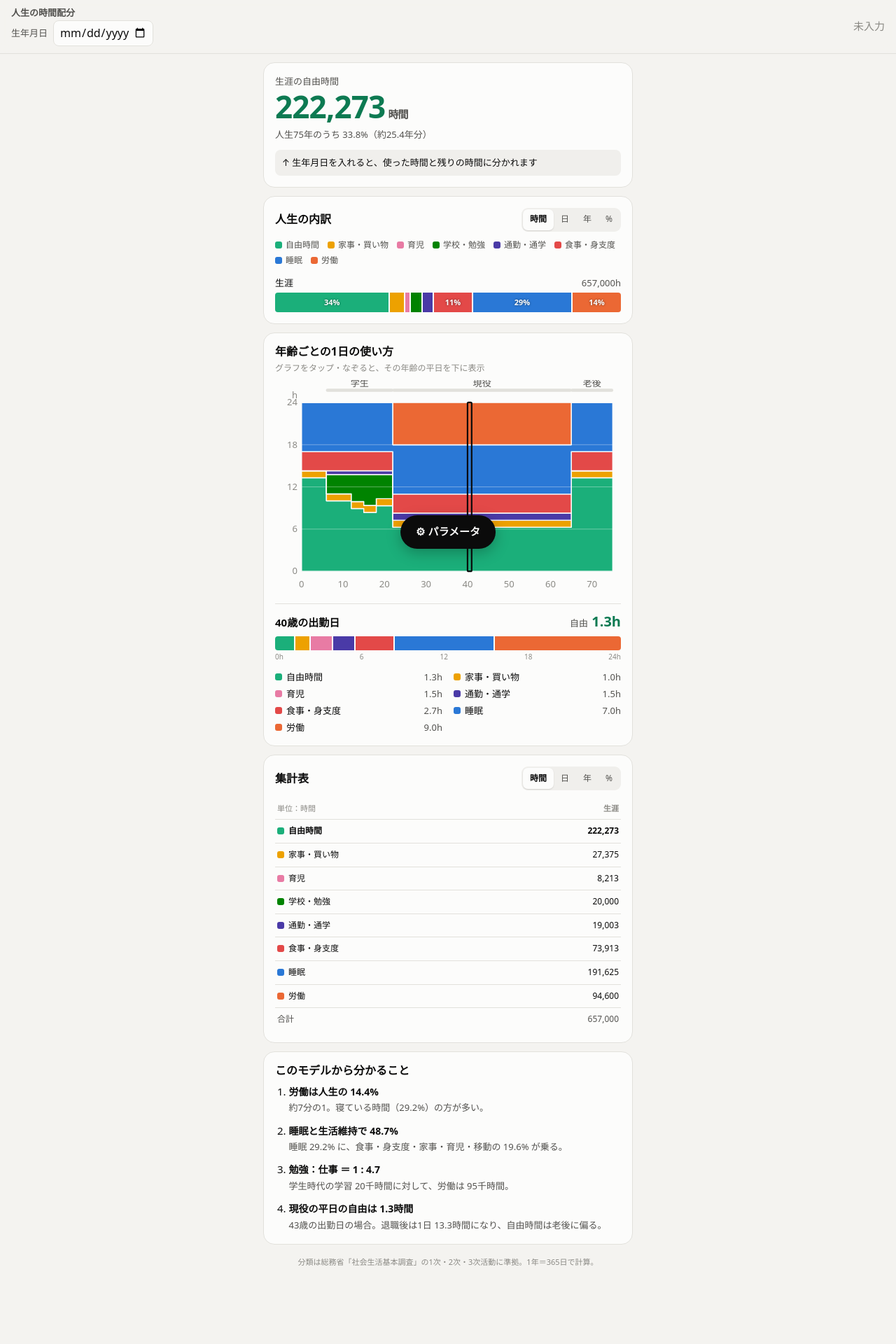
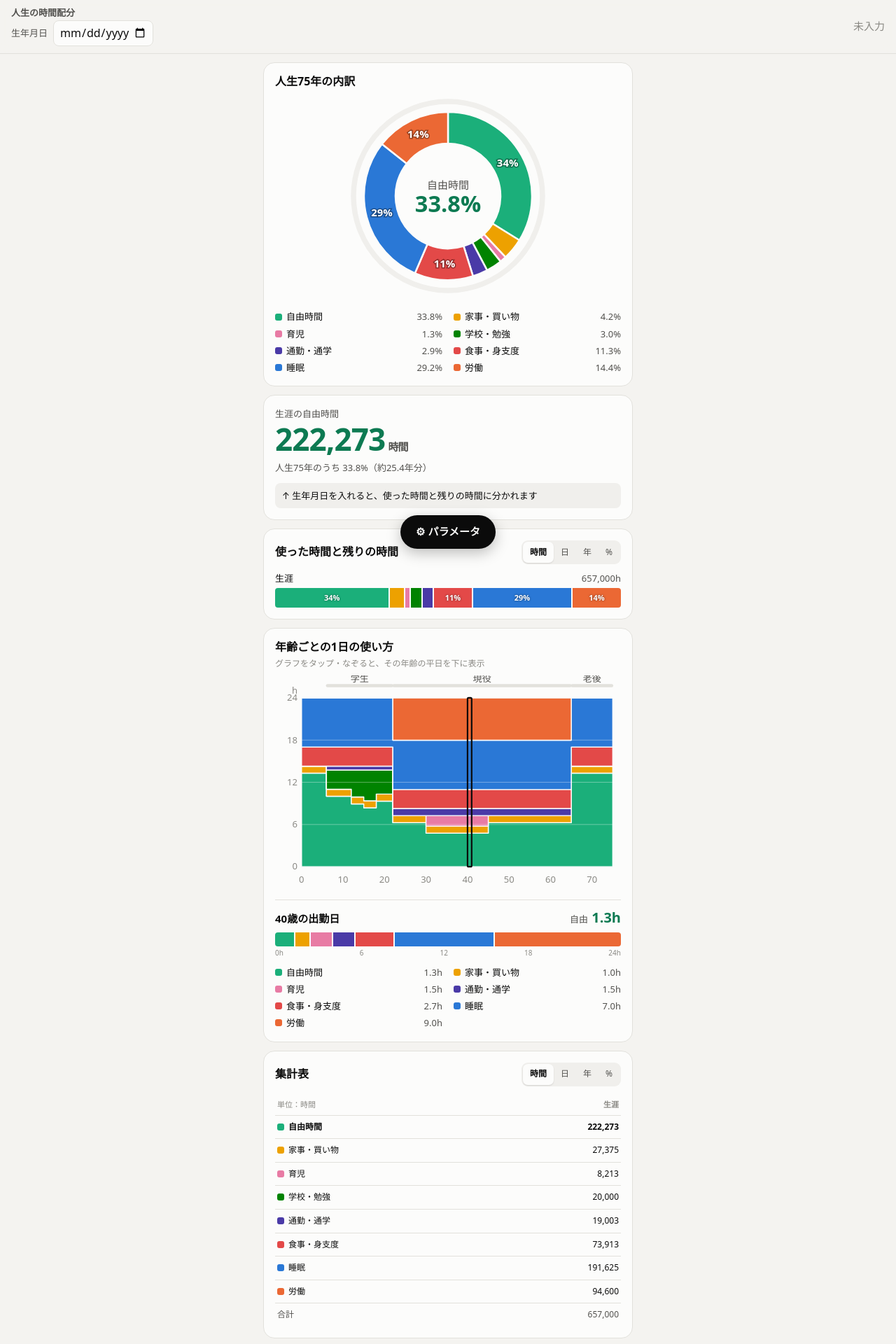
Before and after one commit to nekomami-create/lifeisfullofthings, a Preact app: page / in a window 1280 px wide. Shown: the top 1920 px of the page at 70% size. Built offline with nearby package versions, Linux system fonts and the light colour scheme.

Commit message:
Add lifetime pie chart at top, remove insights section
Co-Authored-By: Claude Opus 5.5 <noreply@anthropic.com>
Claude-Session: https://claude.ai/code/session_01HH3YkBnMMLm2s2roGbLtgG

```diff
--- a/src/App.tsx
+++ b/src/App.tsx
@@ -14,9 +14,8 @@ import { LifeBars } from './ui/LifeBars';
 import { AgeChart } from './ui/AgeChart';
 import { DayBreakdownView } from './ui/DayBreakdownView';
 import { TotalsTable } from './ui/TotalsTable';
-import { Insights } from './ui/Insights';
+import { LifePie } from './ui/LifePie';
 import { ParamSheet } from './ui/ParamSheet';
-import { Legend } from './ui/Legend';
 
 function useNow(intervalMs: number): Date {
   const [now, setNow] = useState(() => new Date());
@@ -68,14 +67,15 @@ export function App() {
           </p>
         )}
 
+        <LifePie params={params} life={life} age={age} />
+
         <SummaryCard params={params} age={age} now={now} life={life} rest={rest} />
 
         <section class="card">
           <div class="card-head">
-            <h2>人生の内訳</h2>
+            <h2>使った時間と残りの時間</h2>
             <UnitToggle unit={unit} onChange={setUnit} />
           </div>
-          <Legend />
           <LifeBars life={life} used={used} rest={rest} unit={unit} />
         </section>
 
@@ -92,11 +92,6 @@ export function App() {
             <UnitToggle unit={unit} onChange={setUnit} />
           </div>
           <TotalsTable life={life} used={used} rest={rest} unit={unit} />
-        </section>
-
-        <section class="card">
-          <h2>このモデルから分かること</h2>
-          <Insights params={params} life={life} age={age} rest={rest} />
         </section>
 
         <p class="foot">
--- a/src/styles.css
+++ b/src/styles.css
@@ -515,20 +515,87 @@ main {
   color: var(--text-2);
 }
 
-/* 洞察 */
-.insights {
-  margin: 8px 0 0;
-  padding-left: 1.3em;
+/* 人生の円グラフ */
+.pie {
+  display: block;
+  width: 100%;
+  max-width: 300px;
+  height: auto;
+  margin: 4px auto 0;
+}
+.pie-seg {
+  stroke: var(--surface);
+  stroke-width: 2;
+  stroke-linejoin: round;
+}
+.pie-track {
+  fill: none;
+  stroke: var(--surface-2);
+  stroke-width: 6;
+}
+.pie-progress {
+  fill: none;
+  stroke: var(--muted);
+  stroke-width: 6;
+  stroke-linecap: round;
+}
+.pie-now {
+  fill: var(--text);
+  stroke: var(--surface);
+  stroke-width: 2;
+}
+.pie-pct {
+  font-size: 12px;
+  font-weight: 700;
+  fill: #fff;
+  text-anchor: middle;
+  paint-order: stroke;
+  stroke: rgb(0 0 0 / 0.35);
+  stroke-width: 2.5;
+}
+.pie-c1 {
+  font-size: 12px;
+  fill: var(--text-2);
+  text-anchor: middle;
+}
+.pie-c2 {
+  font-size: 26px;
+  font-weight: 800;
+  fill: var(--accent-ink);
+  text-anchor: middle;
+  font-variant-numeric: tabular-nums;
+}
+.pie-note {
   display: flex;
-  flex-direction: column;
-  gap: 10px;
+  align-items: center;
+  justify-content: center;
+  gap: 6px;
+  margin: 4px 0 0;
+  font-size: 12px;
+  color: var(--text-2);
 }
-.insights b {
-  display: block;
-  font-size: 14px;
+.ring-sw {
+  width: 14px;
+  height: 4px;
+  border-radius: 2px;
+  background: var(--muted);
 }
-.insights span {
+.pie-legend {
+  list-style: none;
+  margin: 12px 0 0;
+  padding: 0;
+  display: grid;
+  grid-template-columns: 1fr 1fr;
+  gap: 4px 16px;
   font-size: 13px;
+}
+.pie-legend li {
+  display: flex;
+  align-items: center;
+  gap: 6px;
+}
+.pie-legend .num {
+  margin-left: auto;
   color: var(--text-2);
 }
 
--- a/src/ui/Insights.tsx
+++ /dev/null
@@ -1,68 +0,0 @@
-import { dayAt, sumTotals, totalsBetween, type Totals } from '../model/lifeModel';
-import type { Params } from '../model/params';
-import { fmt1 } from '../format';
-
-interface Props {
-  params: Params;
-  life: Totals;
-  age: number | null;
-  rest: Totals | null;
-}
-
-const pct = (v: number, total: number) => `${fmt1((v / total) * 100)}%`;
-
-export function Insights({ params, life, age, rest }: Props) {
-  const total = sumTotals(life);
-  const upkeep = life.care + life.housework + life.childcare + life.commute;
-  const items: { head: string; body: string }[] = [];
-
-  if (life.work > 0) {
-    items.push({
-      head: `労働は人生の ${pct(life.work, total)}`,
-      body: `約${Math.round(total / life.work)}分の1。寝ている時間（${pct(life.sleep, total)}）の方が多い。`,
-    });
-  }
-  items.push({
-    head: `睡眠と生活維持で ${pct(life.sleep + upkeep, total)}`,
-    body: `睡眠 ${pct(life.sleep, total)} に、食事・身支度・家事・育児・移動の ${pct(upkeep, total)} が乗る。`,
-  });
-  if (life.study > 0 && life.work > 0) {
-    items.push({
-      head: `勉強：仕事 ＝ 1 : ${fmt1(life.work / life.study)}`,
-      body: `学生時代の学習 ${Math.round(life.study / 1000)}千時間に対して、労働は ${Math.round(life.work / 1000)}千時間。`,
-    });
-  }
-
-  // 現役期の平日と老後の1日を比べる
-  const midWork = Math.floor((params.workStart + Math.min(params.workEnd, params.lifespan)) / 2);
-  if (params.workEnd > params.workStart && midWork < params.lifespan) {
-    const work = dayAt(params, midWork).hours.free;
-    const after = params.workEnd < params.lifespan ? dayAt(params, params.workEnd).hours.free : null;
-    items.push({
-      head: `現役の平日の自由は ${fmt1(Math.max(0, work))}時間`,
-      body:
-        after !== null
-          ? `${midWork}歳の出勤日の場合。退職後は1日 ${fmt1(after)}時間になり、自由時間は老後に偏る。`
-          : `${midWork}歳の出勤日の場合。通勤や家事を削るのが一番効くレバー。`,
-    });
-  }
-
-  if (age !== null && age < params.workEnd && rest && rest.free > 0 && params.workEnd < params.lifespan) {
-    const afterRetire = totalsBetween(params, params.workEnd, params.lifespan).free;
-    items.push({
-      head: `残りの自由時間の ${pct(afterRetire, rest.free)} は退職後`,
-      body: `${params.workEnd}歳以降に受け取る分。今使える自由は思ったより少ない。`,
-    });
-  }
-
-  return (
-    <ol class="insights">
-      {items.map((it) => (
-        <li key={it.head}>
-          <b>{it.head}</b>
-          <span>{it.body}</span>
-        </li>
-      ))}
-    </ol>
-  );
-}
--- a/src/ui/Legend.tsx
+++ /dev/null
@@ -1,14 +0,0 @@
-import { CATEGORIES } from '../model/lifeModel';
-
-export function Legend() {
-  return (
-    <ul class="legend">
-      {CATEGORIES.map((c) => (
-        <li key={c.key}>
-          <i class="sw" style={{ background: `var(--c-${c.key})` }} />
-          {c.label}
-        </li>
-      ))}
-    </ul>
-  );
-}
--- /dev/null
+++ b/src/ui/LifePie.tsx
@@ -0,0 +1,104 @@
+import { CATEGORIES, sumTotals, type Totals } from '../model/lifeModel';
+import type { Params } from '../model/params';
+import { fmt1 } from '../format';
+
+interface Props {
+  params: Params;
+  life: Totals;
+  age: number | null;
+}
+
+const S = 240;
+const C = S / 2;
+const R_OUT = 96;
+const R_IN = 60;
+const R_RING = 108;
+
+/** 12時の位置から時計回りに angle(0〜1) 進んだ点 */
+function pt(r: number, f: number): [number, number] {
+  const a = f * 2 * Math.PI - Math.PI / 2;
+  return [C + r * Math.cos(a), C + r * Math.sin(a)];
+}
+
+function sector(f0: number, f1: number): string {
+  // 1周ちょうどだと円弧が描けないので僅かに縮める
+  const e = Math.min(f1, f0 + 0.99999);
+  const large = e - f0 > 0.5 ? 1 : 0;
+  const [x0, y0] = pt(R_OUT, f0);
+  const [x1, y1] = pt(R_OUT, e);
+  const [x2, y2] = pt(R_IN, e);
+  const [x3, y3] = pt(R_IN, f0);
+  return `M${x0},${y0}A${R_OUT},${R_OUT} 0 ${large} 1 ${x1},${y1}L${x2},${y2}A${R_IN},${R_IN} 0 ${large} 0 ${x3},${y3}Z`;
+}
+
+function arc(r: number, f0: number, f1: number): string {
+  const e = Math.min(f1, f0 + 0.99999);
+  const [x0, y0] = pt(r, f0);
+  const [x1, y1] = pt(r, e);
+  return `M${x0},${y0}A${r},${r} 0 ${e - f0 > 0.5 ? 1 : 0} 1 ${x1},${y1}`;
+}
+
+export function LifePie({ params, life, age }: Props) {
+  const total = sumTotals(life);
+  let acc = 0;
+  const slices = CATEGORIES.map((c) => {
+    const f = Math.max(0, life[c.key]) / total;
+    const s = { ...c, f0: acc, f1: acc + f, f };
+    acc += f;
+    return s;
+  }).filter((s) => s.f > 0);
+  const progress = age === null ? null : Math.min(1, age / params.lifespan);
+
+  return (
+    <section class="card pie-card">
+      <h2>人生{params.lifespan}年の内訳</h2>
+      <svg class="pie" viewBox={`0 0 ${S} ${S}`} role="img" aria-label="生涯の時間配分の円グラフ">
+        <circle class="pie-track" cx={C} cy={C} r={R_RING} />
+        {progress !== null && progress > 0 && (
+          <>
+            <path class="pie-progress" d={arc(R_RING, 0, progress)} />
+            <circle class="pie-now" cx={pt(R_RING, progress)[0]} cy={pt(R_RING, progress)[1]} r={5} />
+          </>
+        )}
+        {slices.map((s) => (
+          <path key={s.key} d={sector(s.f0, s.f1)} fill={`var(--c-${s.key})`} class="pie-seg">
+            <title>
+              {s.label} {fmt1(s.f * 100)}%
+            </title>
+          </path>
+        ))}
+        {slices
+          .filter((s) => s.f >= 0.06)
+          .map((s) => {
+            const [x, y] = pt((R_OUT + R_IN) / 2, (s.f0 + s.f1) / 2);
+            return (
+              <text key={s.key} class="pie-pct" x={x} y={y + 4}>
+                {Math.round(s.f * 100)}%
+              </text>
+            );
+          })}
+        <text class="pie-c1" x={C} y={C - 8}>
+          自由時間
+        </text>
+        <text class="pie-c2" x={C} y={C + 18}>
+          {fmt1((life.free / total) * 100)}%
+        </text>
+      </svg>
+      {progress !== null && (
+        <p class="pie-note">
+          <i class="ring-sw" />
+          外周は経過した人生（{fmt1(progress * 100)}%）
+        </p>
+      )}
+      <ul class="pie-legend">
+        {slices.map((s) => (
+          <li key={s.key}>
+            <i class="sw" style={{ background: `var(--c-${s.key})` }} />
+            <span>{s.label}</span>
+            <span class="num">{fmt1(s.f * 100)}%</span>
+          </li>
+        ))}
+      </ul>
+    </section>
+  );
+}
```
Also changed, not shown: 1 other file (tests, documents, lock files or other folders).
